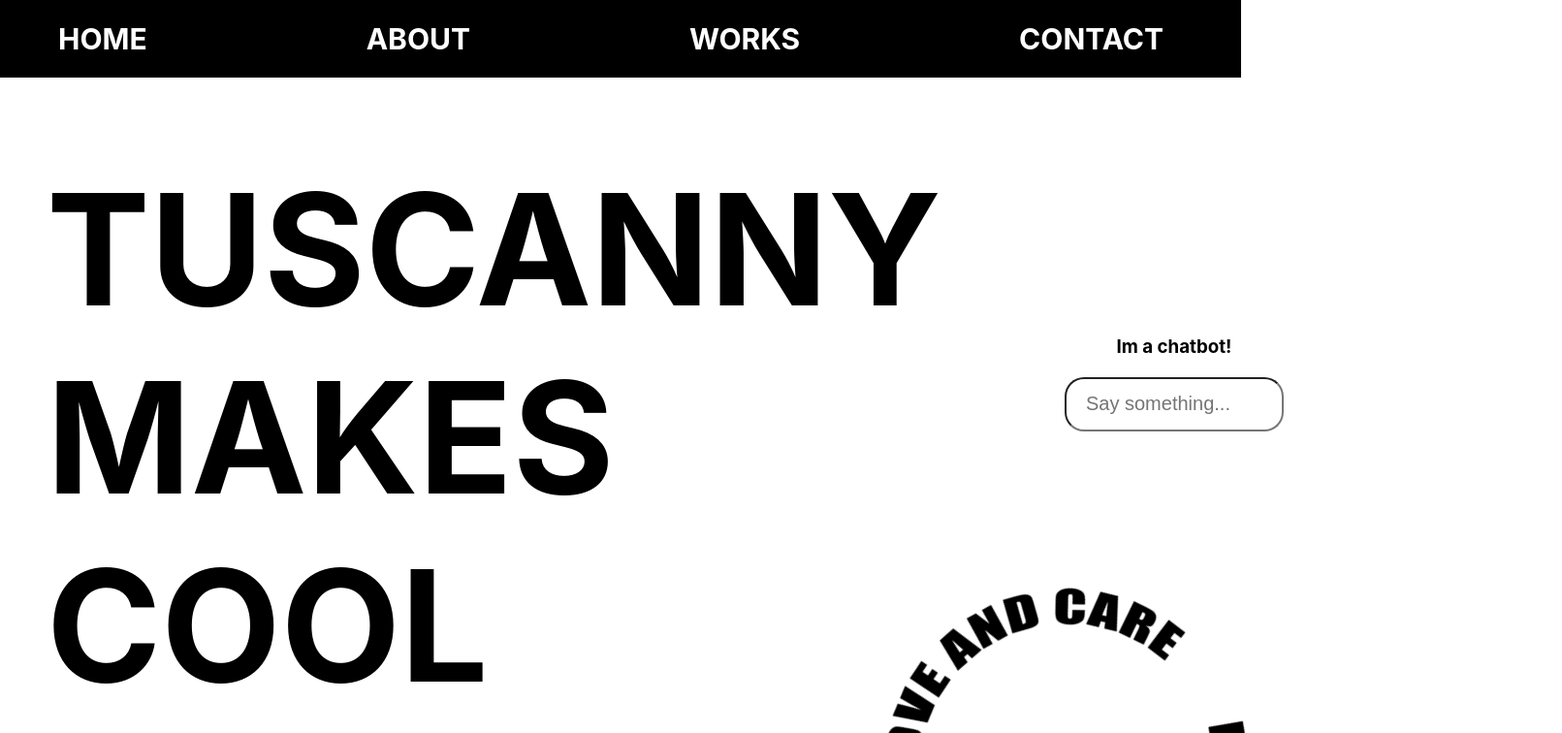
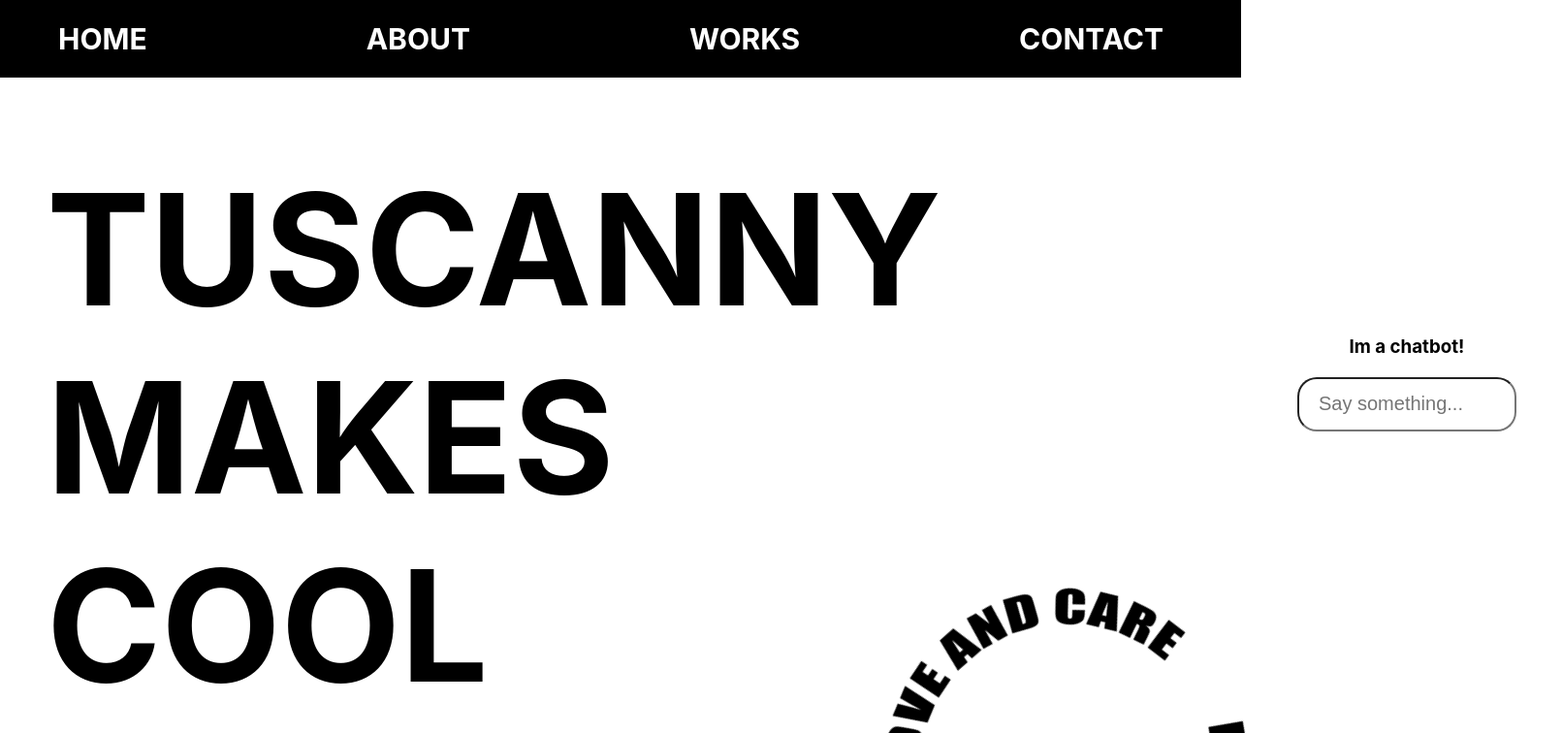
Before and after one commit to tuscannyCodes/TuscannyMakesCoolThings, a React (Create React App) app: page / in a window 1280 px wide. Shown: the top 756 px of the page at 97% size, 1611 px wide, since content can reach past the window. Built offline with nearby package versions, Linux system fonts and the light colour scheme.

Commit message:
minor updates

```diff
--- a/src/components/AboutMe/AboutMe.css
+++ b/src/components/AboutMe/AboutMe.css
@@ -35,7 +35,7 @@
   }
 
   .about-me-section {
-    margin-top: -8em;
+    margin-top: -5em;
   }
 
   .about-me-text {
--- a/src/components/Hero/HeroSection.css
+++ b/src/components/Hero/HeroSection.css
@@ -26,7 +26,7 @@
   .hero-text {
     font-size: 3.2em;
     margin-left: -0.5em;
-    font-size: 80px;
+    font-size: 100px;
   }
 
   .hero-section {
--- a/src/components/HueChatbot/InputBox.css
+++ b/src/components/HueChatbot/InputBox.css
@@ -3,7 +3,7 @@
   flex-direction: column;
   align-items: center;
   justify-content: center;
-  margin-left: 5em;
+  margin-left: 20em;
   margin-top: 10em;
   width: 40vh;
   height: 20vh;
--- a/src/components/Navbar/Navbar.css
+++ b/src/components/Navbar/Navbar.css
@@ -76,4 +76,8 @@
     background-color: black;
     color: white;
   }
+
+  #HamNavbarTitle {
+    cursor: pointer;
+  }
 }
```
